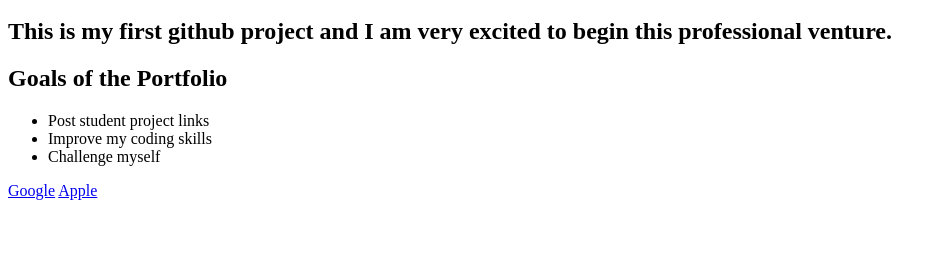
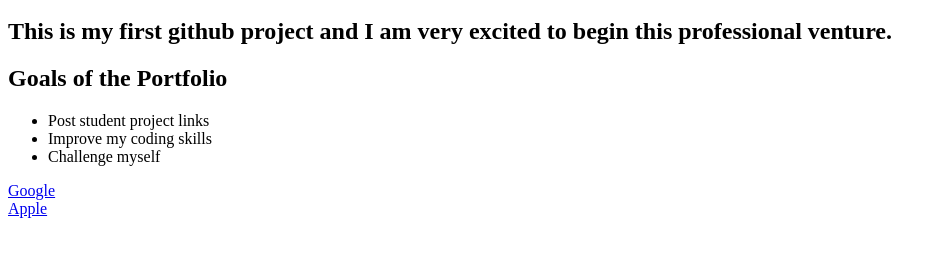
Before and after one commit to scruztaehs/scruztaehs.github.io, a plain HTML site: page index.html in a window 1280 px wide. Shown: the part 48-304 px from the top of the page, without its empty margins (0-946 px from the left). Drawn offline with Linux system fonts and the light colour scheme.

Commit message:
Update index.html

```diff
--- a/index.html
+++ b/index.html
@@ -13,7 +13,7 @@
       <li>Challenge myself </li>
   </ul>
 
-  <a href="http://www.google.com" "target=_blank">Google</a>
+  <a href="http://www.google.com" "target=_blank">Google</a><br>
   <a href="http://www.apple.com" "target=_blank">Apple</a>
 </body>
 </html>
```
